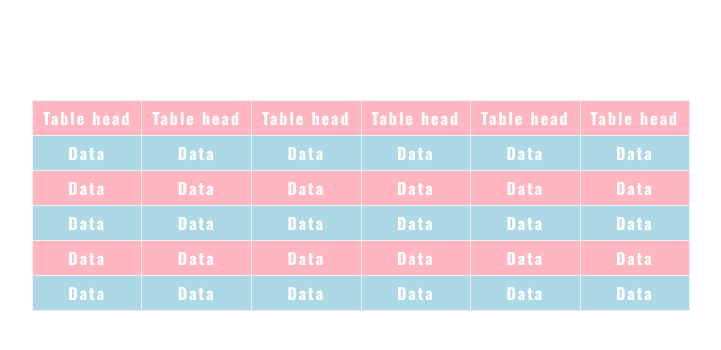
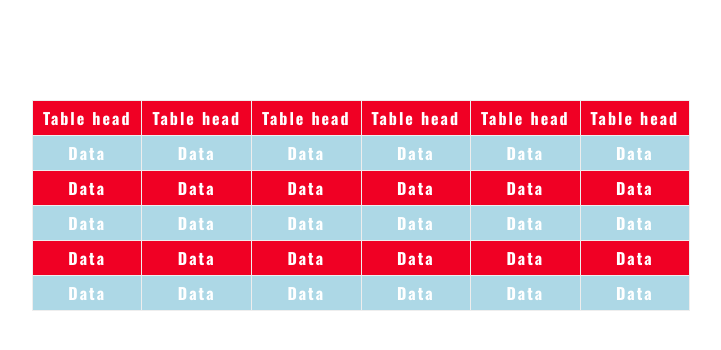
Before and after one commit to ra-isat/table2, a plain HTML site: page index.html in a window 1280 px wide. Shown: the whole page, without its empty margins (279-1000 px from the left). Drawn offline with nearby package versions, Linux system fonts and the light colour scheme.

Commit message:
изменила цвет нечетных строк

```diff
--- a/style.css
+++ b/style.css
@@ -23,5 +23,5 @@ tr:nth-child(even) {
     background-color: lightblue;
 }
 tr:nth-child(odd) {
-    background-color: lightpink;
+    background-color: rgb(240, 0, 36);
 }
```
